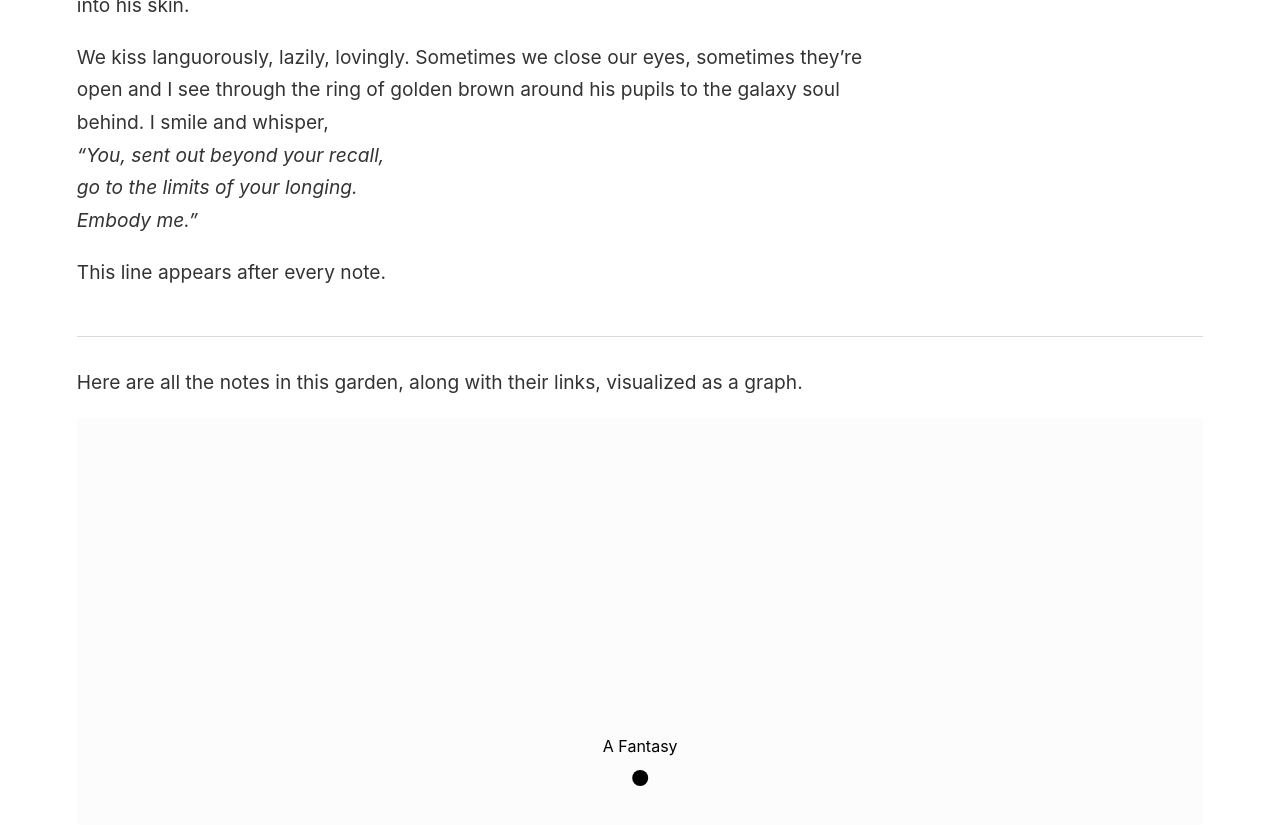
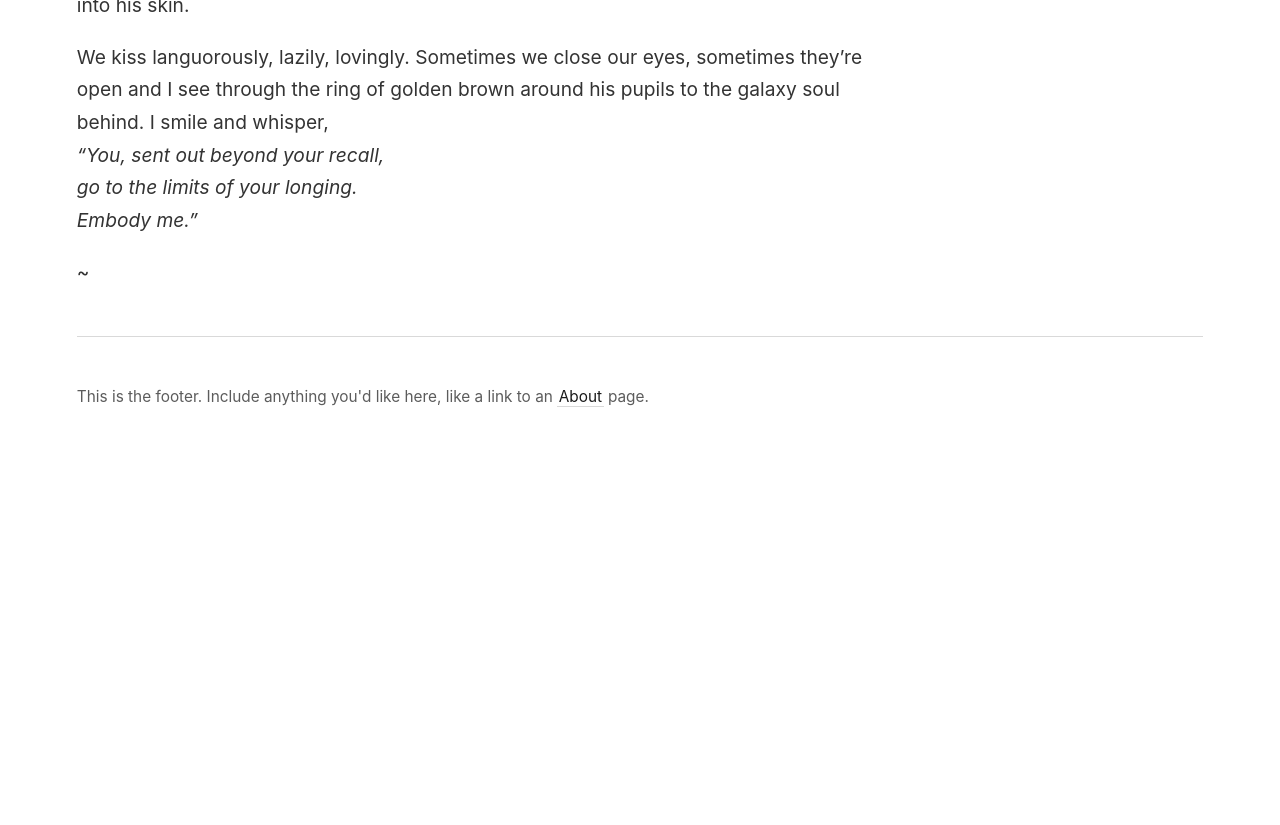
Before and after one commit to radboy-mccoy/digital-garden-take2, a Jekyll site: the page built from _notes/fantasy.md, in a window 1280 px wide and 900 px high, scrolled down 3065 px. Shown: the top 825 px of the window. Built offline with Jekyll 4.4.1, drawn with Linux system fonts in a browser that asks for light colours; after the commit the page ends 3541 px from its top, so only the background shows below that.

Commit message:
Remove graph from notes for now

```diff
--- a/_layouts/note.html
+++ b/_layouts/note.html
@@ -14,7 +14,7 @@ layout: default
   <div id="notes-entry-container">
     <content>
       {{ content }}
-      <p>This line appears after every note.</p>
+      <p>~</p>
     </content>
 
     <side style="font-size: 0.9em">
@@ -41,7 +41,8 @@ layout: default
 </article>
 
 <hr>
-
+<!--
 <p>Here are all the notes in this garden, along with their links, visualized as a graph.</p>
 
 {% include notes_graph.html %}
+-->
```
